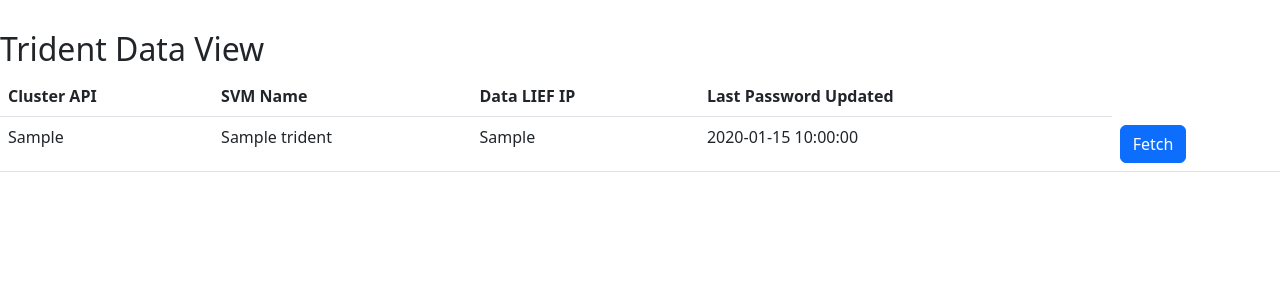
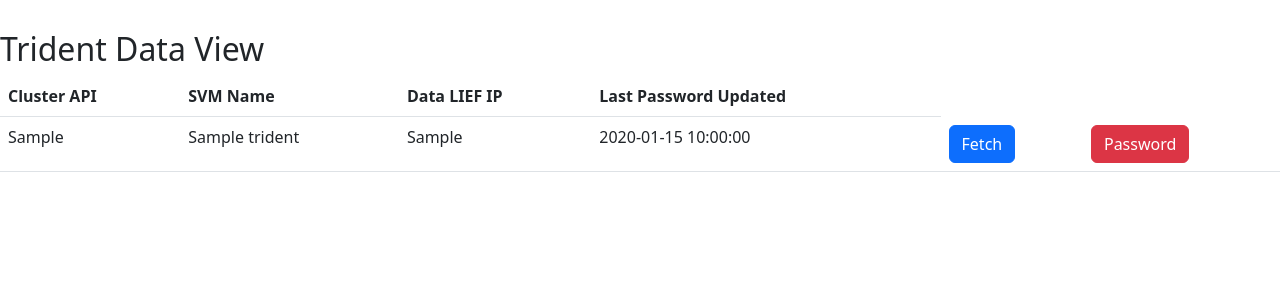
Before and after one commit to niteshsharma1106/flask_backend1, a Flask app: page /trident_data_view in a window 1280 px wide. Shown: the part 66-366 px from the top of the page. Run offline with Flask 3, Linux system fonts and the light colour scheme; a user stored in the database is signed in; tables that the repository leaves empty hold one stand-in row (values such as "Sample post"); some libraries are stand-ins or nearby versions.

Commit message:
trident call updated

```diff
--- /dev/null
+++ b/static/js/password_reset.js
@@ -0,0 +1,23 @@
+document.addEventListener("DOMContentLoaded", function() {
+    var resetButtons = document.querySelectorAll(".reset-button");
+
+    resetButtons.forEach(function(button) {
+      var updatedDate = new Date(button.getAttribute("data-updated"));
+      var currentDate = new Date();
+
+      // Calculate the difference in milliseconds
+      var timeDifference = currentDate - updatedDate;
+      console.log(timeDifference)
+
+      // Calculate the difference in days
+      var daysDifference = Math.floor(timeDifference / (1000 * 60 * 60 * 24));
+      console.log(daysDifference)
+
+      if (daysDifference > 80) {
+        button.style.display = "inline-block";
+        button.addEventListener()
+      } else {
+        button.style.display = "none";
+      }
+    });
+  });
--- a/templates/trident.html
+++ b/templates/trident.html
@@ -1,7 +1,6 @@
 <!-- templates/trident_data_view.html -->
 
 {% extends 'base.html' %}
-
 {% block title %}Trident Data View{% endblock %}
 
 {% block content %}
@@ -27,8 +26,14 @@
           <input type="submit" value="Fetch" class="btn btn-primary">
         </form>
       </td>
+      <td>
+        <form action="{{ url_for('trident.reset_password', entry_id=entry.id) }}" method="post">
+          <button type="submit" class="btn btn-danger reset-button" data-updated="{{ entry.last_password_updated_on }}" >Password</button>
+      </form>
+      </td>
     </tr>
     {% endfor %}
   </tbody>
 </table>
+<script src="static\js\password_reset.js"></script>
 {% endblock %}
--- a/views/__init__.py
+++ b/views/__init__.py
@@ -0,0 +1 @@
+import logging
--- a/views/trident.py
+++ b/views/trident.py
@@ -1,11 +1,12 @@
 # views/trident.py
 
-from flask import Blueprint, render_template, redirect, request, session, flash
+from flask import Blueprint, render_template, redirect, request, session, flash,jsonify
 from models import db, Cluster, User, Trident,TridentSecret
 from views.auth import login_required
 import datetime
 from datetime import date, datetime
 import json
+import subprocess
 trident_bp = Blueprint('trident', __name__)
 
 #Create new Cluster and Trident_Data records with a relationship
@@ -52,8 +53,20 @@
     return redirect('/trident_data_view')
 
 
-def datadelta():
-    pass
+@trident_bp.route('/reset_password/<int:entry_id>', methods=['POST'])
+def reset_password(entry_id):
+    trident_request = Trident.query.get(entry_id)
+
+    command = ['python', 'D:\/vCodes\/trident_ss\main.py', f'{trident_request.cluster.clusterapi}']
+    print(f"Rest Password for cluster : {trident_request.cluster.clusterapi}, command is {command}")
+    try:
+        # Run the command
+        subprocess.run(command, check=True)
+        return jsonify({'Process':'Reset Process is started kindly check the logs at server'})
+    except subprocess.CalledProcessError as e:
+        # Handle any errors or exceptions
+        print(f"Error: {e}")
+        return jsonify({'Error':'An Error Occured and password is not updated, Check server side error'})
 
 
 def fetch_trident_data():
```
